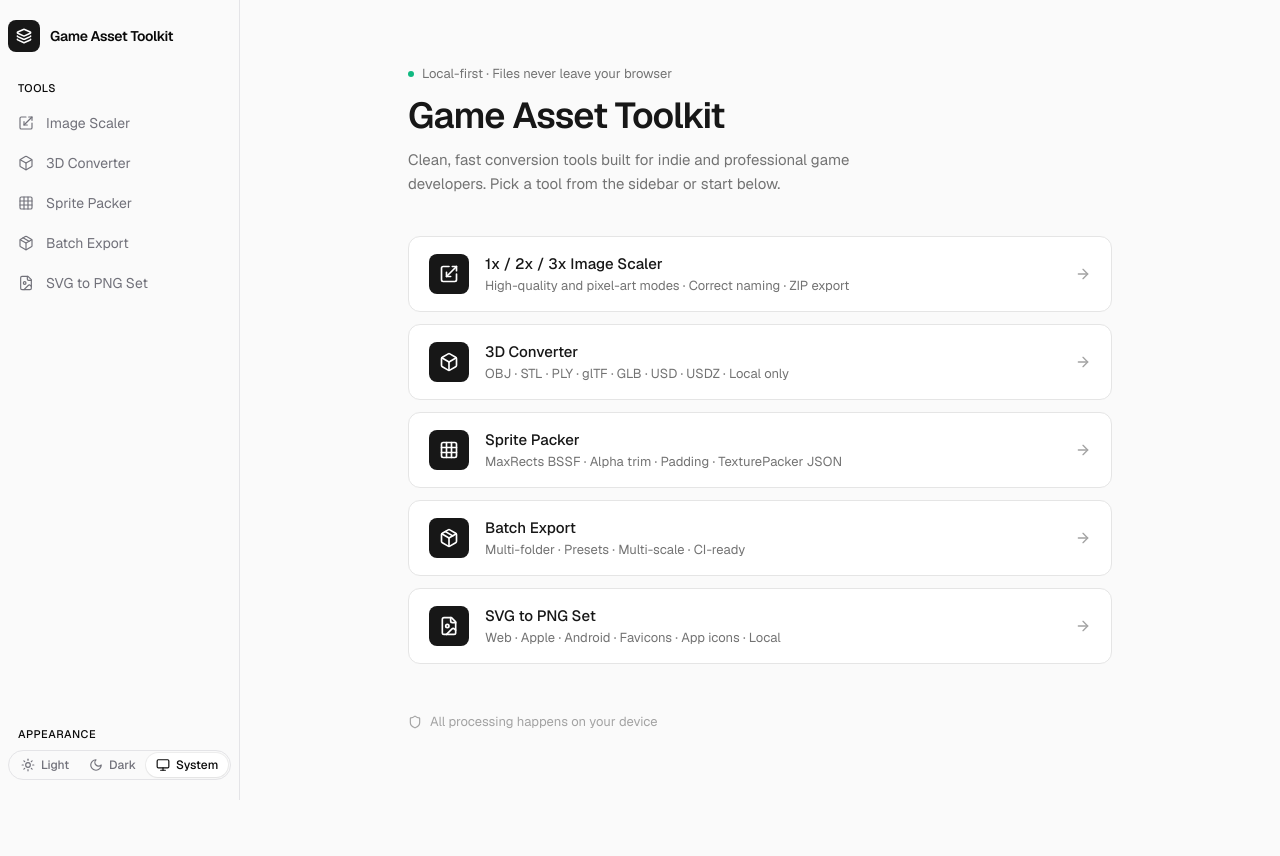
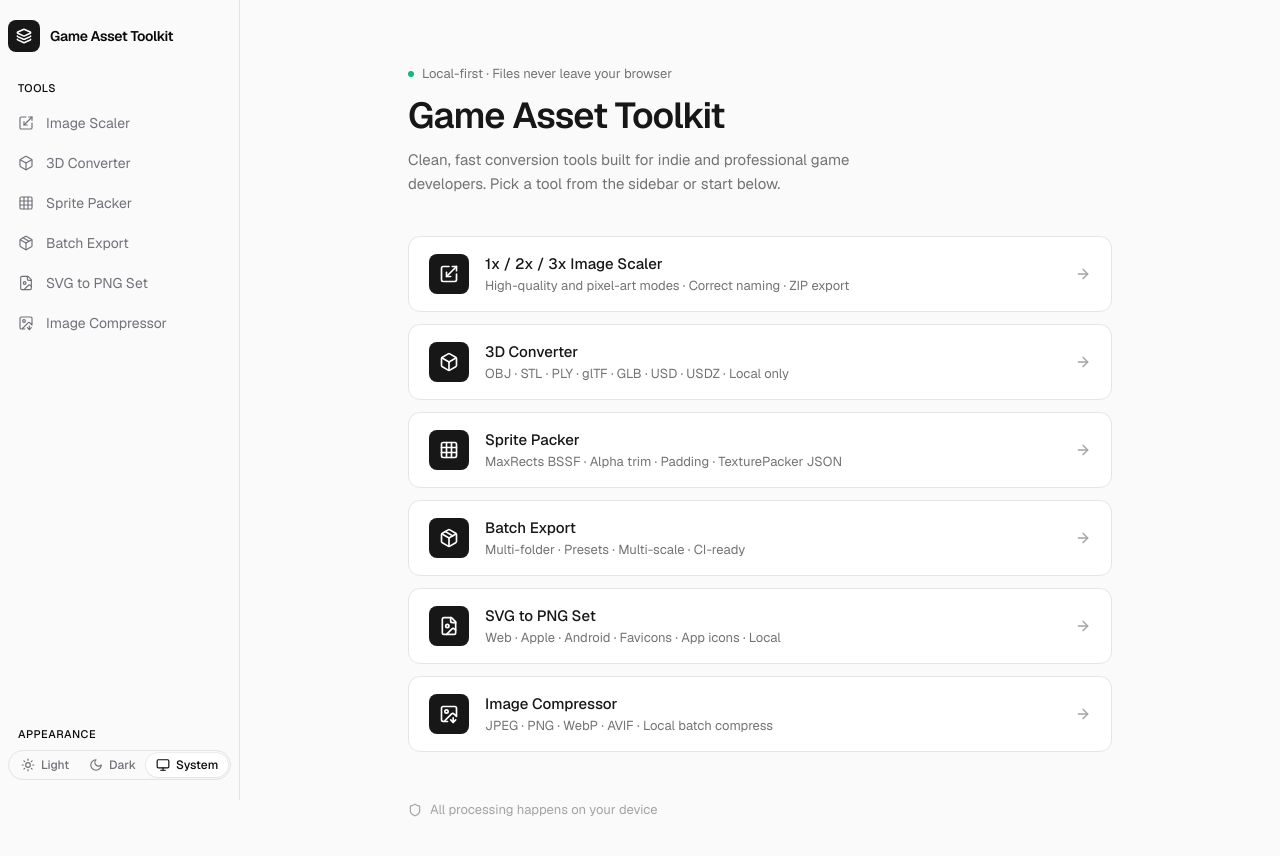
Before and after one commit to naralapraneeth11/game-asset, a Next.js app in the folder game-asset-toolkit/: page / in a window 1280 px wide. Shown: the top 856 px of the page. Before the commit the page ends 800 px from the top, so only its background shows below. Built offline with nearby package versions, Linux system fonts and the light colour scheme.

Commit message:
Add Image Compressor to sidebar and home navigation

```diff
--- a/game-asset-toolkit/src/app/page.tsx
+++ b/game-asset-toolkit/src/app/page.tsx
@@ -1,5 +1,5 @@
 import Link from "next/link";
-import { ArrowRight, Scaling, Box, Grid3X3, Package, FileImage, Shield } from "lucide-react";
+import { ArrowRight, Scaling, Box, Grid3X3, Package, FileImage, ImageDown, Shield } from "lucide-react";
 
 const tools = [
   {
@@ -31,6 +31,12 @@ const tools = [
     description: "Web · Apple · Android · Favicons · App icons · Local",
     href: "/tools/svg-png-set",
     icon: FileImage,
+  },
+  {
+    name: "Image Compressor",
+    description: "JPEG · PNG · WebP · AVIF · Local batch compress",
+    href: "/tools/image-compressor",
+    icon: ImageDown,
   },
 ];
 
--- a/game-asset-toolkit/src/components/Sidebar.tsx
+++ b/game-asset-toolkit/src/components/Sidebar.tsx
@@ -9,6 +9,7 @@ import {
   Grid3X3,
   Package,
   FileImage,
+  ImageDown,
   Sun,
   Moon,
   Monitor,
@@ -47,6 +48,12 @@ const tools = [
     description: "Web · Apple · Android icons",
     icon: FileImage,
     href: "/tools/svg-png-set",
+  },
+  {
+    name: "Image Compressor",
+    description: "JPEG · PNG · WebP · AVIF · Local",
+    icon: ImageDown,
+    href: "/tools/image-compressor",
   },
 ] as const;
 
```
